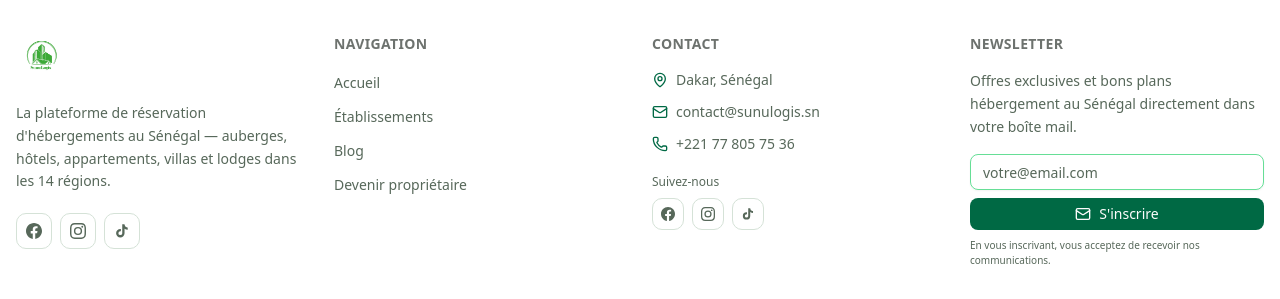
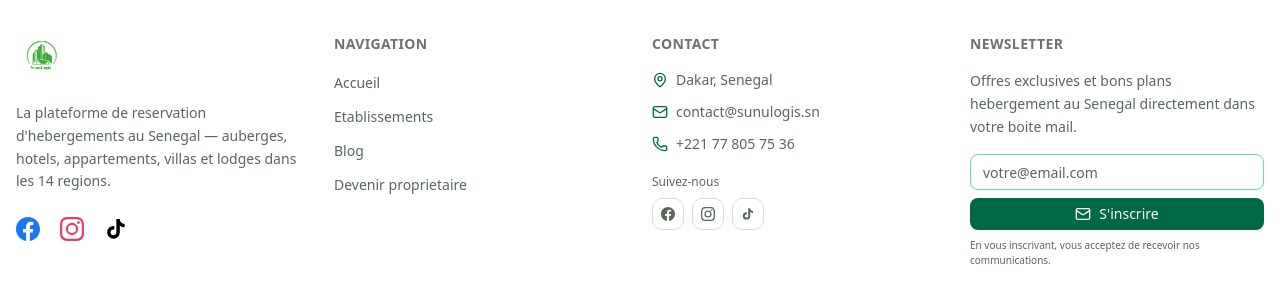
Before and after one commit to tani491/sunulogis, a Next.js app: page / in a window 1280 px wide. Shown: the part 2130-2429 px from the top of the page. Built offline with nearby package versions, Linux system fonts and the light colour scheme; no server answers; the database is empty.

Commit message:
modefication

```diff
--- a/src/components/shared/Footer.tsx
+++ b/src/components/shared/Footer.tsx
@@ -76,9 +76,9 @@ export default function Footer() {
       const data = await parseJsonResponse<{ alreadySubscribed?: boolean }>(res)
 
       if (data.alreadySubscribed) {
-        toast.info('Vous êtes déjà inscrit à notre newsletter !')
+        toast.info('Vous etes deja inscrit a notre newsletter !')
       } else {
-        toast.success('Inscription réussie ! Bienvenue dans la communauté SunuLogis.')
+        toast.success('Inscription reussie ! Bienvenue dans la communaute SunuLogis.')
       }
       setEmail('')
     } catch (err) {
@@ -94,7 +94,7 @@ export default function Footer() {
       <div className="container mx-auto px-4 pt-10 pb-6">
         <div className="grid grid-cols-1 md:grid-cols-4 gap-8 md:gap-6">
 
-          {/* Brand + réseaux sociaux */}
+          {/* Brand + reseaux sociaux */}
           <div className="space-y-4 md:col-span-1">
             <Image
               src="/sunulogis-logo.jpeg"
@@ -105,23 +105,43 @@ export default function Footer() {
               className="h-[52px] w-auto object-contain"
             />
             <p className="text-sm text-muted-foreground leading-relaxed">
-              La plateforme de réservation d&apos;hébergements au Sénégal — auberges, hôtels, appartements, villas et lodges dans les 14 régions.
+              La plateforme de reservation d&apos;hebergements au Senegal — auberges, hotels, appartements, villas et lodges dans les 14 regions.
             </p>
 
-            {/* Réseaux sociaux */}
-            <div className="flex items-center gap-2 pt-1">
-              {socialLinks.map(({ label, href, icon: Icon, hoverClass }) => (
+            {/* Reseaux sociaux */}
+            <div className="flex items-center gap-5 py-2">
+              {/* Facebook - Bleu Officiel */}
               <a
-                  key={label}
-                  href={href}
+                href="https://www.facebook.com/SunuLogis"
                 target="_blank"
                 rel="noopener noreferrer"
-                  aria-label={label}
-                  className={`flex h-9 w-9 items-center justify-center rounded-lg border border-border text-muted-foreground transition-all duration-200 ${hoverClass}`}
+                className="transition-transform hover:scale-110"
+                aria-label="Suivez SunuLogis sur Facebook"
               >
-                  <Icon className="h-4 w-4" />
+                <FacebookIcon className="h-6 w-6 text-[#1877F2]" />
               </a>
-              ))}
+
+              {/* Instagram - Rose/Rouge Officiel */}
+              <a
+                href="https://www.instagram.com/sunulogis/"
+                target="_blank"
+                rel="noopener noreferrer"
+                className="transition-transform hover:scale-110"
+                aria-label="Suivez SunuLogis sur Instagram"
+              >
+                <InstagramIcon className="h-6 w-6 text-[#E4405F]" />
+              </a>
+
+              {/* TikTok - Noir Officiel */}
+              <a
+                href="https://tiktok.com/@sunulogis8"
+                target="_blank"
+                rel="noopener noreferrer"
+                className="transition-transform hover:scale-110"
+                aria-label="Suivez SunuLogis sur TikTok"
+              >
+                <TikTokIcon className="h-6 w-6 text-black" />
+              </a>
             </div>
           </div>
 
@@ -131,9 +151,9 @@ export default function Footer() {
             <ul className="space-y-2.5">
               {[
                 { label: 'Accueil', view: 'home' as const },
-                { label: 'Établissements', view: 'home' as const },
+                { label: 'Etablissements', view: 'home' as const },
                 { label: 'Blog', view: 'blog' as const },
-                { label: 'Devenir propriétaire', view: 'register' as const },
+                { label: 'Devenir proprietaire', view: 'register' as const },
               ].map(({ label, view }) => (
                 <li key={label}>
                   <button
@@ -153,7 +173,7 @@ export default function Footer() {
             <ul className="space-y-3">
               <li className="flex items-start gap-2 text-sm text-muted-foreground">
                 <MapPin className="h-4 w-4 mt-0.5 shrink-0 text-primary" />
-                Dakar, Sénégal
+                Dakar, Senegal
               </li>
               <li className="flex items-center gap-2 text-sm text-muted-foreground">
                 <Mail className="h-4 w-4 shrink-0 text-primary" />
@@ -169,7 +189,7 @@ export default function Footer() {
               </li>
             </ul>
 
-            {/* Réseaux sociaux (dupliqués dans Contact sur mobile) */}
+            {/* Reseaux sociaux dupliques */}
             <div className="hidden md:flex flex-col gap-2 pt-1">
               <p className="text-xs text-muted-foreground">Suivez-nous</p>
               <div className="flex gap-2">
@@ -193,7 +213,7 @@ export default function Footer() {
           <div className="space-y-4">
             <h4 className="font-semibold text-sm tracking-wide uppercase text-foreground/60">Newsletter</h4>
             <p className="text-sm text-muted-foreground leading-relaxed">
-              Offres exclusives et bons plans hébergement au Sénégal directement dans votre boîte mail.
+              Offres exclusives et bons plans hebergement au Senegal directement dans votre boite mail.
             </p>
             <form onSubmit={handleSubscribe} className="space-y-2">
               <Input
@@ -223,7 +243,7 @@ export default function Footer() {
         {/* Barre du bas */}
         <div className="mt-8 border-t border-border pt-5 flex flex-col sm:flex-row items-center justify-between gap-3 text-xs text-muted-foreground">
           <span className="flex items-center gap-1">
-            Fait avec <Heart className="h-3 w-3 text-red-500 fill-red-500 mx-0.5" /> au Sénégal &mdash; &copy; {new Date().getFullYear()} SunuLogis
+            Fait avec <Heart className="h-3 w-3 text-red-500 fill-red-500 mx-0.5" /> au Senegal &mdash; &copy; {new Date().getFullYear()} SunuLogis
           </span>
           <div className="flex items-center gap-4">
             {socialLinks.map(({ label, href, icon: Icon }) => (
```
Lines whose indentation alone changed are shown as unchanged.
